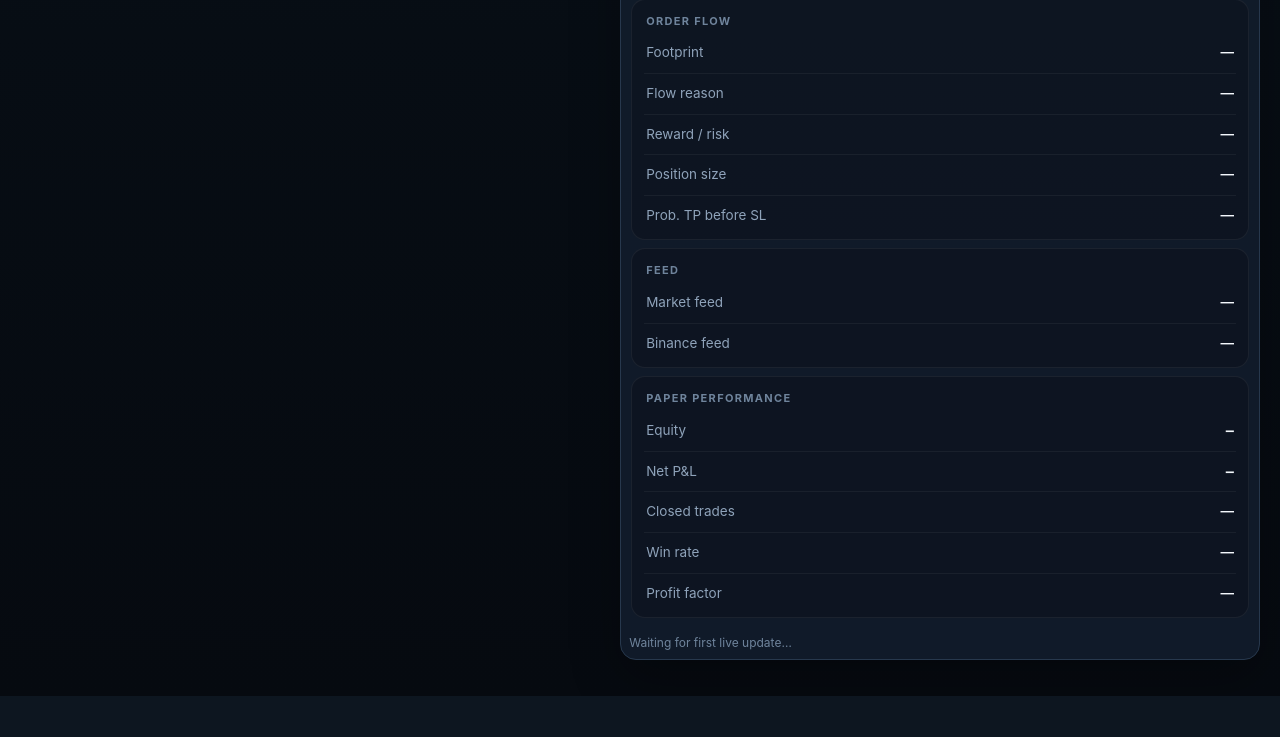
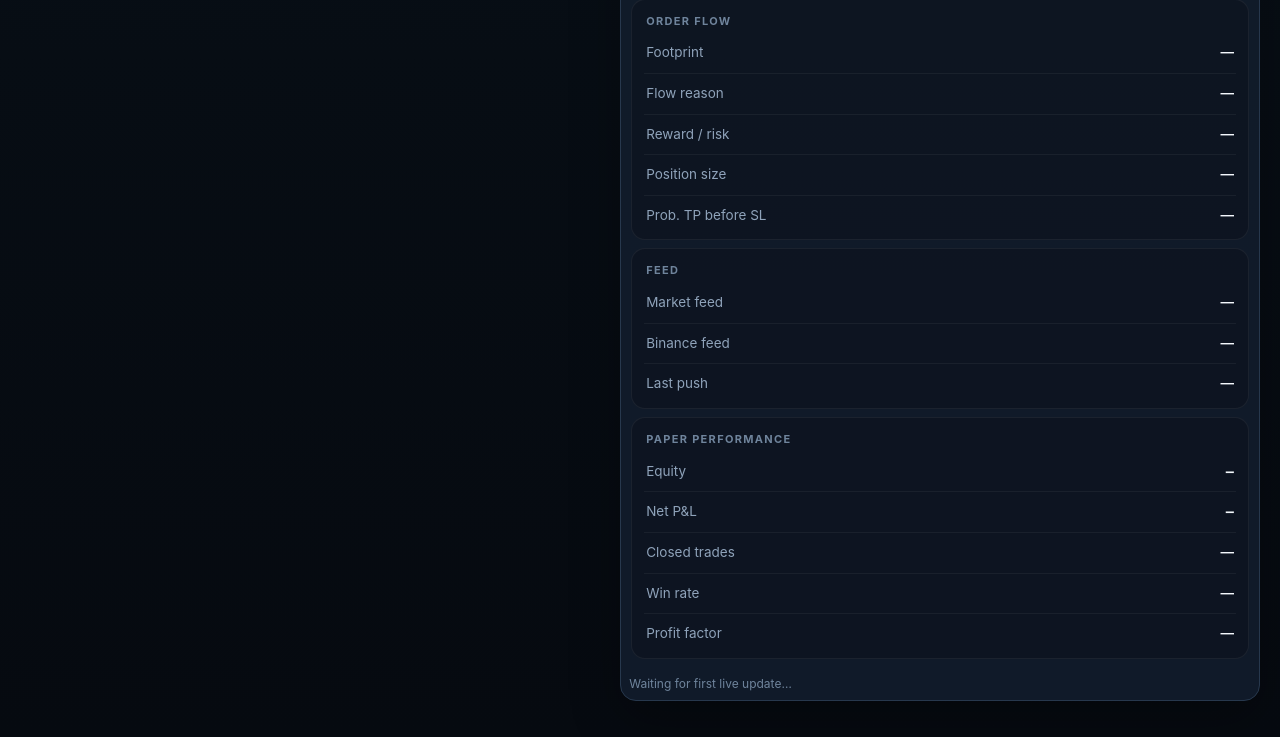
Before and after one commit to Techris93/btc-structure-flow-predictor, a Flask app: page / in a window 1280 px wide. Shown: the part 577-1314 px from the top of the page. Before the commit the page ends 1273 px from the top, so only its background shows below. Run offline with Flask 3, Linux system fonts and the light colour scheme; data that the repository does not hold is empty; parts of the project's set-up code (start-up, migrations or seed data) failed here and were passed over.

Commit message:
Restore reliable push delivery after state changes
Retry failed automatic pushes, re-sync the browser subscription on
dashboard load, and surface last delivery status so silent dropouts
are easier to detect.

```diff
--- a/app.py
+++ b/app.py
@@ -317,21 +317,49 @@ def _live_loop():
             result = predictor.predict(ohlc, trades, 100_000, frames=frames, flow_bars=flow_bars)
             paper_status = paper_ledger.update(result, ohlc)
             trade_store.prune(now-pd.Timedelta(minutes=int(os.getenv("TRADE_RETENTION_MINUTES","120"))))
-            key = "|".join(str(getattr(result,k,None)) for k in ("bias","regime_4h","regime_1h","setup_type","zone","sweep_status","orderflow_confirmation","orderflow_reason","entry","stop","target"))
+            key = "|".join(
+                str(getattr(result, k, None))
+                for k in (
+                    "bias",
+                    "regime_4h",
+                    "regime_1h",
+                    "setup_15m",
+                    "setup_type",
+                    "zone",
+                    "sweep_status",
+                    "orderflow_confirmation",
+                    "orderflow_reason",
+                    "no_trade_reason",
+                    "entry",
+                    "stop",
+                    "target",
+                )
+            )
             now = pd.Timestamp.now(tz="UTC"); cooldown = pd.Timedelta(seconds=int(os.getenv("PUSH_COOLDOWN_SECONDS", "60")))
-            if previous_key is not None and key != previous_key and (last_sent is None or now-last_sent >= cooldown):
+            # previous_key is the last successfully handled notification state.
+            # Failed deliveries keep the old key so the next poll can retry.
+            # Cooldown-blocked changes also keep the old key so the later state
+            # is still eligible once the cooldown expires.
+            if previous_key is None:
+                previous_key = key
+            elif key != previous_key and (last_sent is None or now - last_sent >= cooldown):
                 event_id = hashlib.sha256(key.encode()).hexdigest()[:16]
                 detail = str(result.setup_type or result.no_trade_reason or result.sweep_status or "State changed")
                 detail = detail.replace("_", " ").strip().capitalize()
-                _send_push({
+                sent, failed = _send_push({
                     "title":"BTC Predictor update",
                     "body":f"{str(result.bias).capitalize()} · {detail}",
                     "url":"/",
                     "event_id":event_id,
                 })
-                last_sent = now
-            previous_key = key
-            push_state_store.write({"key":key,"sent_at":last_sent.isoformat() if last_sent is not None else None})
+                if sent > 0 or failed == 0:
+                    previous_key = key
+                    if sent > 0:
+                        last_sent = now
+            push_state_store.write({
+                "key": previous_key,
+                "sent_at": last_sent.isoformat() if last_sent is not None else None,
+            })
             stale_exchanges = [name for name, values in collectors.items() if values.get("stale")]
             feed_status = "degraded" if stale_exchanges else "live"
             next_state = {
@@ -457,7 +485,16 @@ def api_live():
     if not live_thread_started: state = live_state_store.read(state)
     if state.get("prediction"):
         state["prediction"] = dict(state["prediction"]); state["prediction"]["timestamp"] = str(state["prediction"]["timestamp"])
-    return jsonify({"paper_only":True,**state})
+    push_delivery = push_delivery_store.read({})
+    return jsonify({
+        "paper_only": True,
+        **state,
+        "push": {
+            "supported": webpush is not None,
+            "subscriptions": len(push_subscriptions),
+            "last_delivery": push_delivery,
+        },
+    })
 
 
 @app.get("/api/backtest/one-year")
--- a/templates/dashboard.html
+++ b/templates/dashboard.html
@@ -477,6 +477,7 @@
               <h2>Feed</h2>
               <div class="row"><span>Market feed</span><span id="feed">—</span></div>
               <div class="row"><span>Binance feed</span><span id="binancefeed">—</span></div>
+              <div class="row"><span>Last push</span><span id="lastpush">—</span></div>
             </section>
 
             <section class="section">
@@ -742,6 +743,22 @@
         const feed = humanize(feedStatus) + (s.source ? " · " + sourceLabel(s.source) : "");
         setText("feed", feed);
         setText("binancefeed", humanize(s.binance_feed_mode));
+        const push = s.push || {};
+        const lastDelivery = push.last_delivery || {};
+        if (lastDelivery.attempted_at) {
+          const deliveryLabel =
+            (lastDelivery.delivery_type === "test" ? "Test" : "Auto") +
+            " · " +
+            fmtDate(lastDelivery.attempted_at) +
+            (lastDelivery.sent > 0
+              ? " · delivered"
+              : lastDelivery.failed > 0
+                ? " · failed"
+                : " · no targets");
+          setText("lastpush", deliveryLabel, "mono tone-muted");
+        } else {
+          setText("lastpush", "No delivery yet");
+        }
 
         setText("paperequity", fmtMoney(paper.equity), "mono");
         setText("paperpnl", fmtMoney(paper.net_pnl), "mono");
@@ -778,9 +795,23 @@
           return;
         }
         try {
+          const c = await (await fetch("/push/config")).json();
           const reg = await navigator.serviceWorker.register("/sw.js");
           await reg.update();
-          const sub = reg ? await reg.pushManager.getSubscription() : null;
+          let sub = reg ? await reg.pushManager.getSubscription() : null;
+          if (sub && !subscriptionUsesKey(sub, c.vapid_public_key)) {
+            await sub.unsubscribe();
+            sub = null;
+          }
+          // Keep the durable server copy in sync whenever the browser already
+          // has an active subscription. This recovers after deploys/toggles.
+          if (sub) {
+            await fetch("/push/subscribe", {
+              method: "POST",
+              headers: { "content-type": "application/json" },
+              body: JSON.stringify(sub),
+            });
+          }
           b.textContent = sub ? "Pause notifications" : "Enable push notifications";
           b.title = sub
             ? "Click to pause push notifications"
```
Also changed, not shown: tests/test_push_subscriptions.py (+2 -0 lines).
